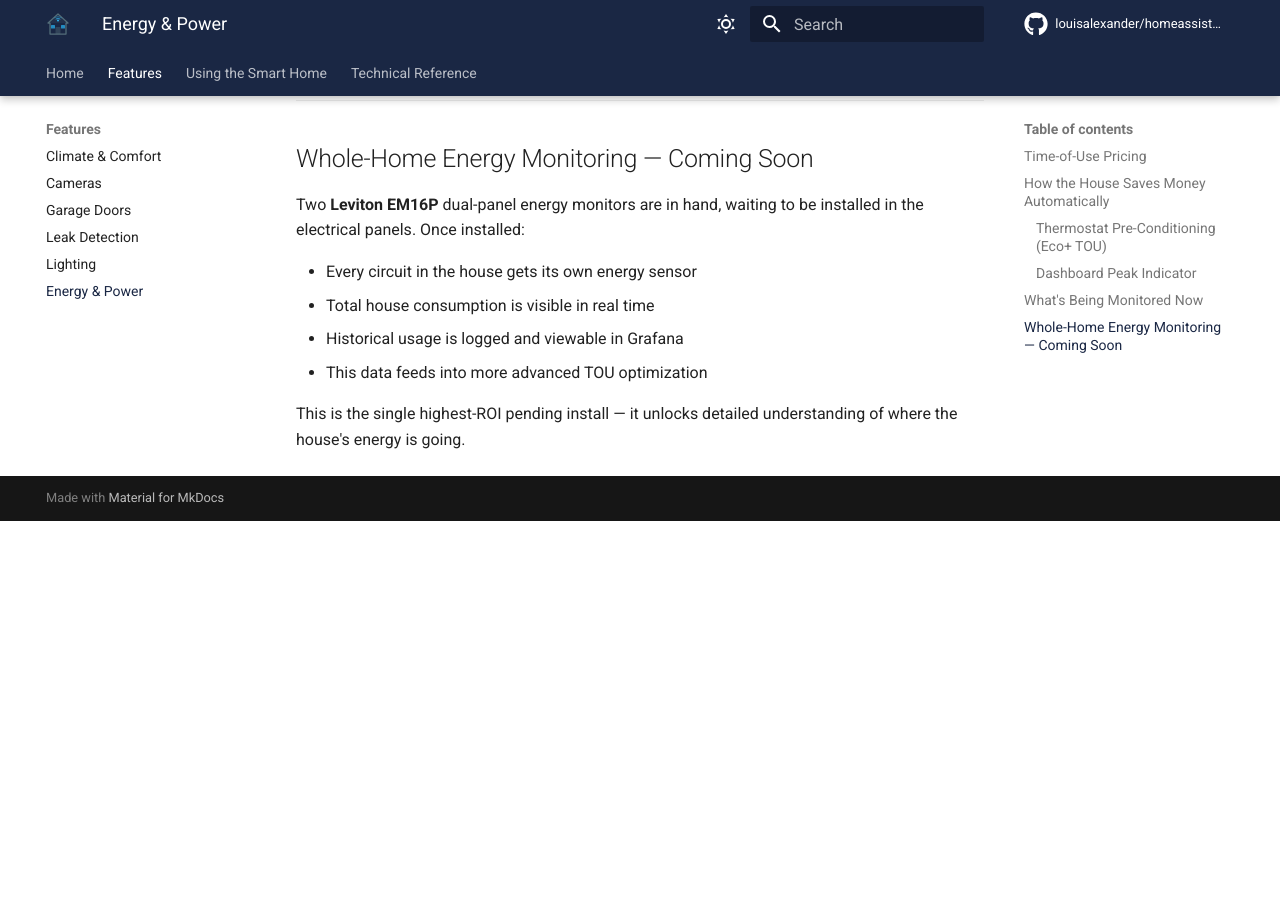
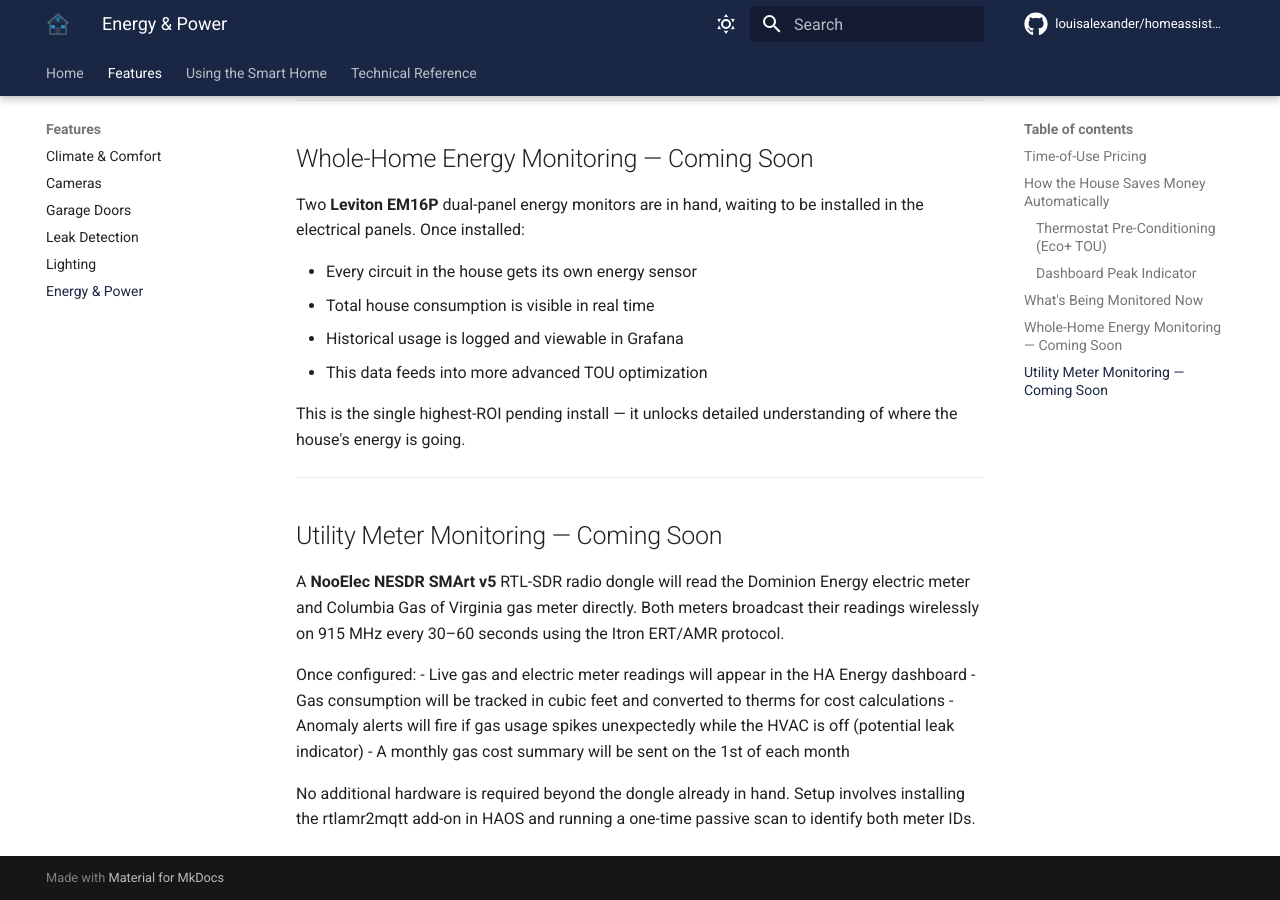
Before and after one commit to louisalexander/homeassistant, an MkDocs documentation site: the page built from docs/energy.md, in a window 1280 px wide and 900 px high, scrolled down 1506 px. Built offline with MkDocs 1.6.1 and Material for MkDocs 9.7.7, drawn with Linux system fonts in a browser that asks for light colours; comment, search, counter and statistics services are not loaded; before the commit the page ends 2027 px from its top, so only the background shows below that.

Commit message:
auto: update energy.md 2026-05-29

```diff
--- a/docs/energy.md
+++ b/docs/energy.md
@@ -60,3 +60,17 @@
 - This data feeds into more advanced TOU optimization
 
 This is the single highest-ROI pending install — it unlocks detailed understanding of where the house's energy is going.
+
+---
+
+## Utility Meter Monitoring — Coming Soon
+
+A **NooElec NESDR SMArt v5** RTL-SDR radio dongle will read the Dominion Energy electric meter and Columbia Gas of Virginia gas meter directly. Both meters broadcast their readings wirelessly on 915 MHz every 30–60 seconds using the Itron ERT/AMR protocol.
+
+Once configured:
+- Live gas and electric meter readings will appear in the HA Energy dashboard
+- Gas consumption will be tracked in cubic feet and converted to therms for cost calculations
+- Anomaly alerts will fire if gas usage spikes unexpectedly while the HVAC is off (potential leak indicator)
+- A monthly gas cost summary will be sent on the 1st of each month
+
+No additional hardware is required beyond the dongle already in hand. Setup involves installing the rtlamr2mqtt add-on in HAOS and running a one-time passive scan to identify both meter IDs.
```
